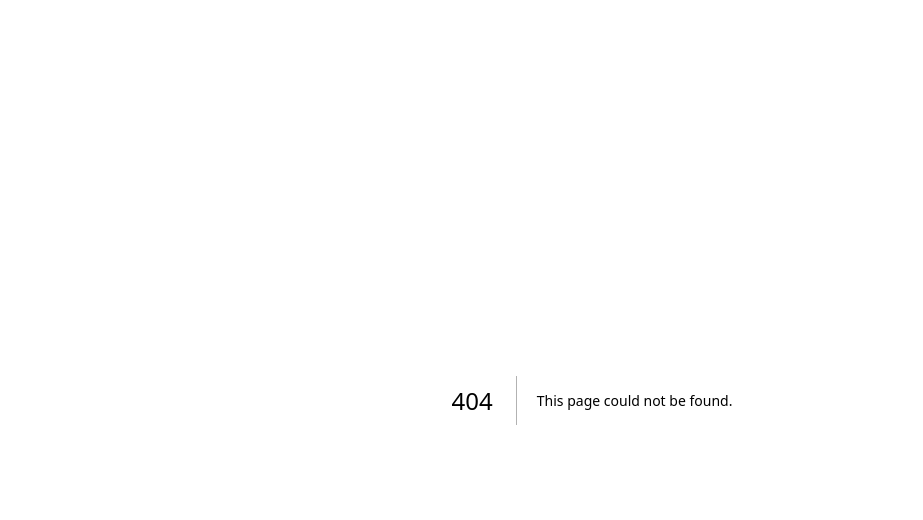
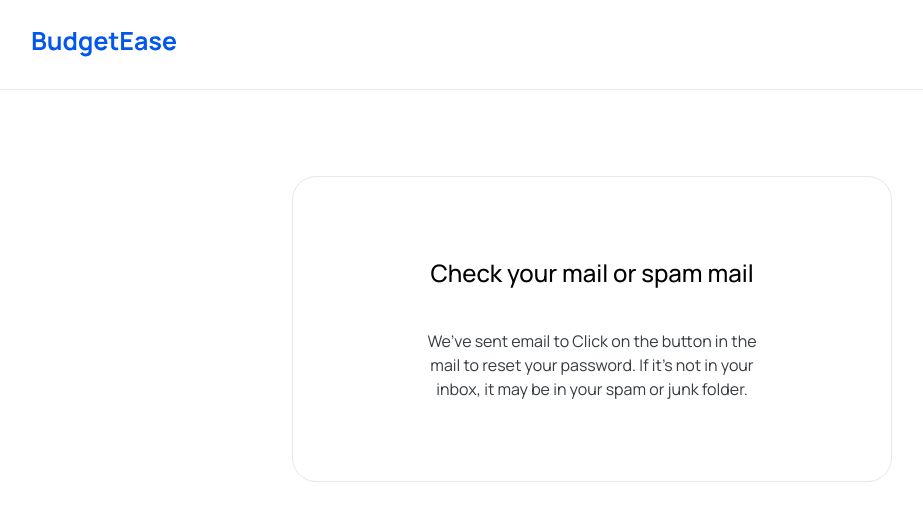
Before and after one commit to Hemdee1/hackops-budgetease, a Next.js app: page /create/email-sent in a window 1280 px wide. Before the commit this address had no page. Shown: the top 520 px of the page, without its empty margins (48-971 px from the left). Built offline with nearby package versions, Linux system fonts and the light colour scheme.

Commit message:
add email sent page

```diff
--- /dev/null
+++ b/src/pages/create/email-sent.tsx
@@ -0,0 +1,22 @@
+import AuthHeader from "@/components/authHeader";
+
+const Page = () => {
+  return (
+    <div className="py-24">
+      <AuthHeader />
+
+      <div className="w-[600px] space-y-10 mt-20 max-w-full mx-auto border-gray4 border  rounded-3xl px-5 sm:px-10 py-20">
+        <h2 className="text-2xl font-medium text-center">
+          Check your mail or spam mail
+        </h2>
+        <p className="text-gray1 w-[360px] text-center max-w-full mx-auto">
+          We’ve sent email to Click on the button in the mail to reset your
+          password. If it’s not in your inbox, it may be in your spam or junk
+          folder.
+        </p>
+      </div>
+    </div>
+  );
+};
+
+export default Page;
```
